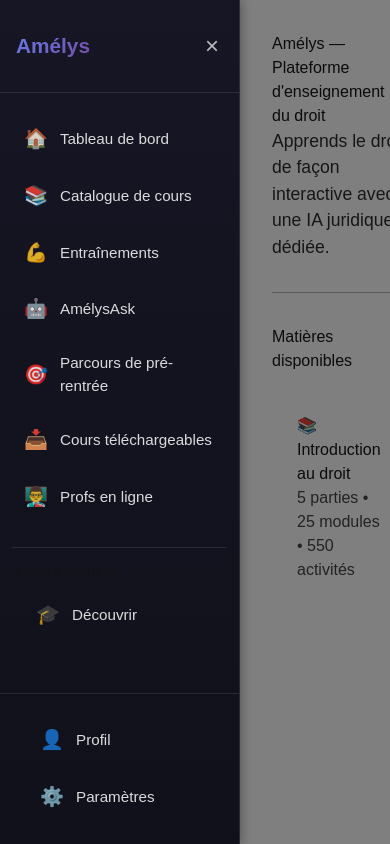
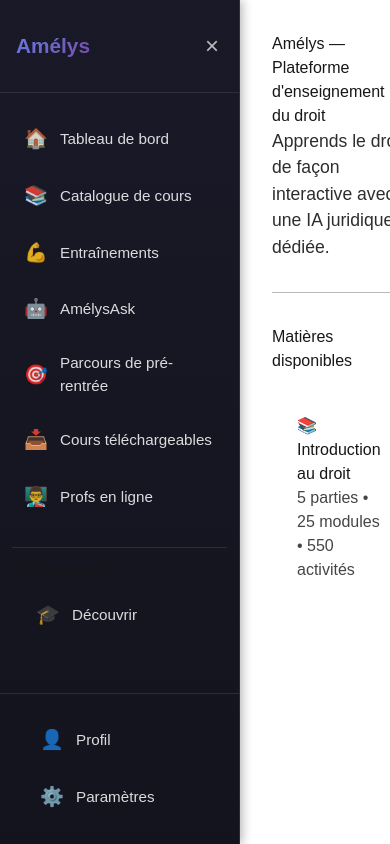
Before and after one commit to d2me-89/amelys-aws-mvp, a Next.js app: page /app in a window 390 px wide. Shown: the top 844 px of the page. Built offline with nearby package versions, Linux system fonts and the light colour scheme.

Commit message:
Add sidebar components

```diff
--- a/app/components/Sidebar.tsx
+++ b/app/components/Sidebar.tsx
@@ -29,23 +29,6 @@ export default function Sidebar() {
         >
           ☰
         </button>
-      )}
-
-      {/* Overlay (fond sombre sur mobile) */}
-      {isOpen && (
-        <div
-          onClick={toggleSidebar}
-          style={{
-            position: "fixed",
-            top: 0,
-            left: 0,
-            right: 0,
-            bottom: 0,
-            background: "rgba(0,0,0,0.5)",
-            zIndex: 998,
-            display: window.innerWidth < 768 ? "block" : "none",
-          }}
-        />
       )}
 
       {/* Sidebar */}
@@ -113,12 +96,11 @@ export default function Sidebar() {
           flex: "1 1 auto",
           overflowY: "auto",
           padding: "1rem 0",
-          scrollbarWidth: "thin",
         }}>
           <SidebarLink href="/app" icon="🏠" label="Tableau de bord" />
           <SidebarLink href="/app/matieres/introduction-au-droit" icon="📚" label="Catalogue de cours" />
           <SidebarLink href="/app/entrainements" icon="💪" label="Entraînements" />
-          <SidebarLink href="/app/jurisask" icon="🤖" label="AmélysAsk" />
+          <SidebarLink href="/app/amelysask" icon="🤖" label="AmélysAsk" />
           <SidebarLink href="/app/parcours" icon="🎯" label="Parcours de pré-rentrée" />
           <SidebarLink href="/app/cours-telechargables" icon="📥" label="Cours téléchargeables" />
           <SidebarLink href="/app/profs-en-ligne" icon="👨‍🏫" label="Profs en ligne" />
@@ -158,15 +140,13 @@ export default function Sidebar() {
 }
 
 // Composant SidebarLink
-function SidebarLink({
-  href,
-  icon,
-  label
-}: {
+interface SidebarLinkProps {
   href: string;
   icon: string;
   label: string;
-}) {
+}
+
+function SidebarLink({ href, icon, label }: SidebarLinkProps) {
   return (
     <Link
       href={href}
```
